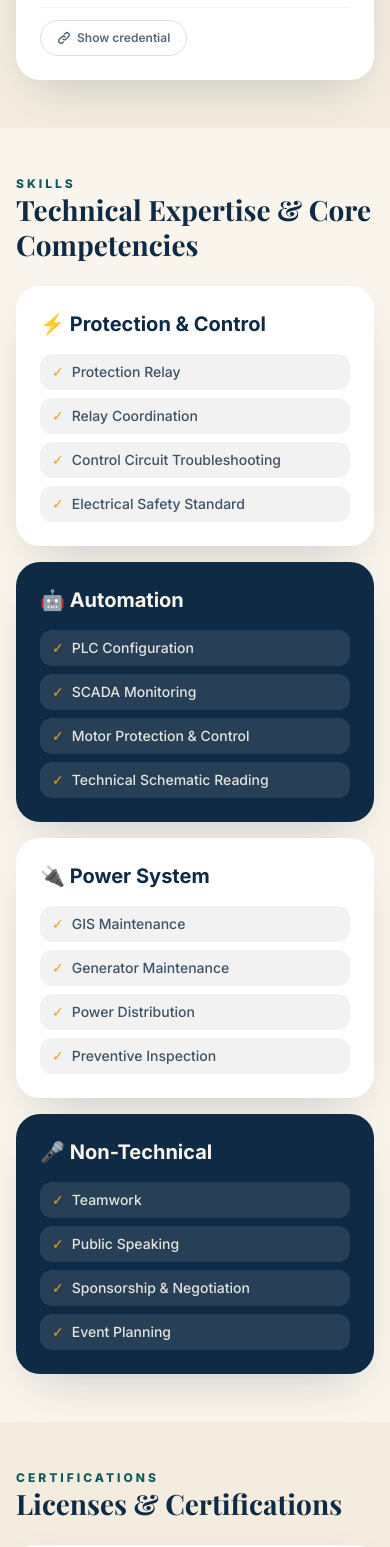
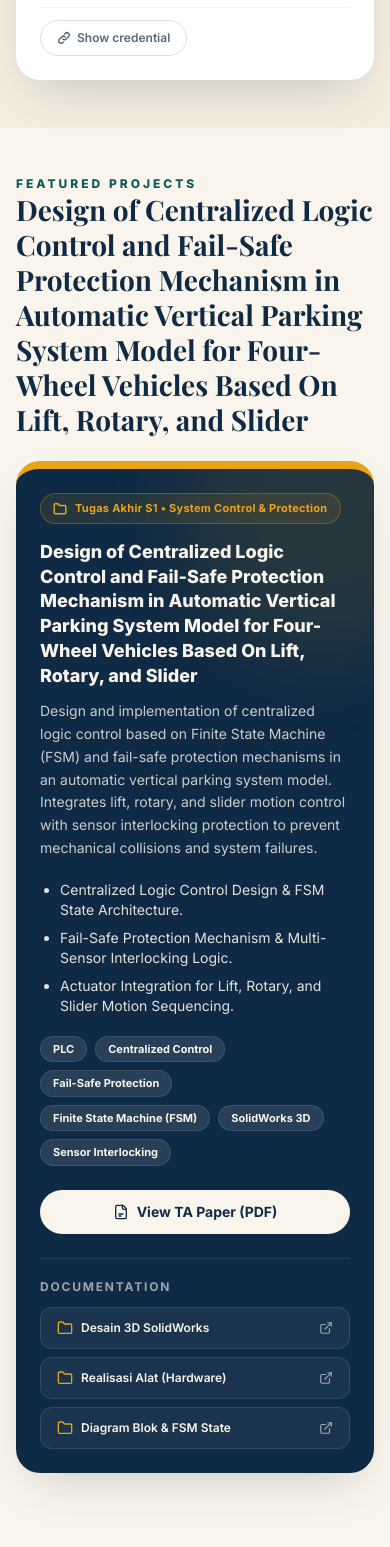
Before and after one commit to DaffaPutraAuzan/Daffa-s-Portofolio, a Next.js app: page / in a window 390 px wide. Shown: the part 4980-6527 px from the top of the page. Built offline with nearby package versions, Linux system fonts and the light colour scheme; a web font is replaced by a local one.

Commit message:
Add Featured Projects section for Final Year Thesis

```diff
--- a/app/page.tsx
+++ b/app/page.tsx
@@ -38,6 +38,7 @@ export default function Page() {
             <div className="hidden md:flex gap-6 text-sm font-medium">
               <a href="#about" className="hover:text-amberbrand">{t.nav.about}</a>
               <a href="#experience" className="hover:text-amberbrand">{t.nav.experience}</a>
+              <a href="#projects" className="hover:text-amberbrand">{t.nav.projects}</a>
               <a href="#skills" className="hover:text-amberbrand">{t.nav.skills}</a>
               <a href="#certifications" className="hover:text-amberbrand">{t.nav.certifications}</a>
               <a href="#contact" className="hover:text-amberbrand">{t.nav.contact}</a>
@@ -222,6 +223,81 @@ export default function Page() {
         </div>
       </section>
 
+
+      {/* FEATURED PROJECTS */}
+      <section id="projects" className="mx-auto max-w-6xl px-4 sm:px-5 py-12 sm:py-16 scroll-mt-24">
+        <p className="reveal text-xs font-extrabold tracking-[0.25em] text-tealdeep">{t.projects.eyebrow}</p>
+        <h2 className="reveal font-display text-[28px] sm:text-4xl md:text-5xl leading-tight font-bold">{t.projects.title}</h2>
+
+        <article className="reveal mt-6 sm:mt-8 relative overflow-hidden rounded-3xl bg-ink text-cream p-6 sm:p-8 shadow-card border-t-8 border-amberbrand">
+          <div aria-hidden="true" className="pointer-events-none absolute -top-24 -right-24 h-72 w-72 rounded-full bg-amberbrand/10 blur-2xl" />
+          <div className="relative">
+            <span className="inline-flex items-center gap-2 rounded-full bg-amberbrand/10 text-amberbrand border border-amberbrand/30 px-3 py-1.5 text-[11px] sm:text-xs font-bold tracking-wide">
+              <svg aria-hidden="true" className="w-3.5 h-3.5 shrink-0" viewBox="0 0 24 24" fill="none" stroke="currentColor" strokeWidth="2.5" strokeLinecap="round" strokeLinejoin="round">
+                <path d="M4 20h16a2 2 0 0 0 2-2V8a2 2 0 0 0-2-2h-7.9a2 2 0 0 1-1.69-.9L9.6 3.9A2 2 0 0 0 7.93 3H4a2 2 0 0 0-2 2v13c0 1.1.9 2 2 2Z" />
+              </svg>
+              {t.projects.category}
+            </span>
+
+            <h3 className="mt-4 font-extrabold text-lg sm:text-2xl leading-snug">{t.projects.title}</h3>
+            <p className="mt-3 text-sm sm:text-base leading-relaxed opacity-80 max-w-3xl">{t.projects.description}</p>
+
+            <ul className="mt-5 space-y-2 text-sm sm:text-[15px] opacity-90 list-disc pl-5">
+              {t.projects.highlights.map((h, i) => (
+                <li key={i}>{h}</li>
+              ))}
+            </ul>
+
+            <div className="mt-5 flex flex-wrap gap-2">
+              {t.projects.tags.map((tag) => (
+                <span key={tag} className="text-[11px] sm:text-xs font-bold rounded-full bg-white/10 border border-white/10 px-3 py-1">{tag}</span>
+              ))}
+            </div>
+
+            <div className="mt-6 flex flex-col sm:flex-row flex-wrap gap-3">
+              <a
+                href="https://drive.google.com/file/d/1cUsF8dE_WAQ8nk1ikc1dDKFBPyH4st4f/view?usp=sharing"
+                target="_blank"
+                rel="noopener noreferrer"
+                className="inline-flex items-center justify-center gap-2 rounded-full bg-cream text-ink px-5 sm:px-6 py-3 text-sm sm:text-base font-bold hover:bg-amberbrand transition-colors"
+              >
+                <svg aria-hidden="true" className="w-4 h-4 sm:w-5 sm:h-5 shrink-0" viewBox="0 0 24 24" fill="none" stroke="currentColor" strokeWidth="2" strokeLinecap="round" strokeLinejoin="round">
+                  <path d="M15 2H6a2 2 0 0 0-2 2v16a2 2 0 0 0 2 2h12a2 2 0 0 0 2-2V7Z" />
+                  <path d="M14 2v4a2 2 0 0 0 2 2h4" />
+                  <path d="M9 15h6" />
+                  <path d="M9 18h3" />
+                </svg>
+                {t.projects.viewPaper}
+              </a>
+            </div>
+
+            <div className="mt-6 pt-5 border-t border-white/10">
+              <div className="text-xs font-bold tracking-[0.15em] text-cream/60 uppercase">{t.projects.docsLabel}</div>
+              <div className="mt-3 grid sm:grid-cols-3 gap-2">
+                {t.projects.docs.map((d) => (
+                  <a
+                    key={d.url}
+                    href={d.url}
+                    target="_blank"
+                    rel="noopener noreferrer"
+                    className="group inline-flex items-center gap-2 rounded-xl bg-white/5 border border-white/10 px-4 py-3 text-xs sm:text-[13px] font-semibold hover:bg-white/10 hover:border-amberbrand/40 transition-colors"
+                  >
+                    <svg aria-hidden="true" className="w-4 h-4 shrink-0 text-amberbrand" viewBox="0 0 24 24" fill="none" stroke="currentColor" strokeWidth="2" strokeLinecap="round" strokeLinejoin="round">
+                      <path d="M4 20h16a2 2 0 0 0 2-2V8a2 2 0 0 0-2-2h-7.9a2 2 0 0 1-1.69-.9L9.6 3.9A2 2 0 0 0 7.93 3H4a2 2 0 0 0-2 2v13c0 1.1.9 2 2 2Z" />
+                    </svg>
+                    <span className="min-w-0">{d.label}</span>
+                    <svg aria-hidden="true" className="w-3.5 h-3.5 shrink-0 ml-auto opacity-60 group-hover:opacity-100 transition-opacity" viewBox="0 0 24 24" fill="none" stroke="currentColor" strokeWidth="2" strokeLinecap="round" strokeLinejoin="round">
+                      <path d="M15 3h6v6" />
+                      <path d="M10 14 21 3" />
+                      <path d="M18 13v6a2 2 0 0 1-2 2H5a2 2 0 0 1-2-2V8a2 2 0 0 1 2-2h6" />
+                    </svg>
+                  </a>
+                ))}
+              </div>
+            </div>
+          </div>
+        </article>
+      </section>
       {/* SKILLS */}
       <section id="skills" className="mx-auto max-w-6xl px-4 sm:px-5 py-12 sm:py-16 scroll-mt-24">
         <p className="reveal text-xs font-extrabold tracking-[0.25em] text-tealdeep">{t.skills.eyebrow}</p>
--- a/lib/i18n.ts
+++ b/lib/i18n.ts
@@ -45,7 +45,18 @@ export type Certificate = {
 };
 
 type Dict = {
-  nav: { about: string; experience: string; skills: string; certifications: string; contact: string; hire: string };
+  nav: { about: string; experience: string; projects: string; skills: string; certifications: string; contact: string; hire: string };
+  projects: {
+    eyebrow: string;
+    category: string;
+    title: string;
+    description: string;
+    highlights: string[];
+    tags: string[];
+    viewPaper: string;
+    docsLabel: string;
+    docs: { label: string; url: string }[];
+  };
   hire: {
     title: string;
     subtitle: string;
@@ -123,6 +134,7 @@ export const dictionaries: Record<Locale, Dict> = {
     nav: {
       about: "About",
       experience: "Experience",
+      projects: "Projects",
       skills: "Skills",
       certifications: "Certifications",
       contact: "Contact",
@@ -252,6 +264,26 @@ export const dictionaries: Record<Locale, Dict> = {
         },
       ],
     },
+
+    projects: {
+      eyebrow: "FEATURED PROJECTS",
+      category: "Tugas Akhir S1 • System Control & Protection",
+      title: "Design of Centralized Logic Control and Fail-Safe Protection Mechanism in Automatic Vertical Parking System Model for Four-Wheel Vehicles Based On Lift, Rotary, and Slider",
+      description: "Design and implementation of centralized logic control based on Finite State Machine (FSM) and fail-safe protection mechanisms in an automatic vertical parking system model. Integrates lift, rotary, and slider motion control with sensor interlocking protection to prevent mechanical collisions and system failures.",
+      highlights: [
+        "Centralized Logic Control Design & FSM State Architecture.",
+        "Fail-Safe Protection Mechanism & Multi-Sensor Interlocking Logic.",
+        "Actuator Integration for Lift, Rotary, and Slider Motion Sequencing.",
+      ],
+      tags: ["PLC", "Centralized Control", "Fail-Safe Protection", "Finite State Machine (FSM)", "SolidWorks 3D", "Sensor Interlocking"],
+      viewPaper: "View TA Paper (PDF)",
+      docsLabel: "Documentation",
+      docs: [
+        { label: "Desain 3D SolidWorks", url: "https://drive.google.com/drive/folders/1QSlIS7v1l5JJIOFjl39fm2gF9rVtKofn?usp=sharing" },
+        { label: "Realisasi Alat (Hardware)", url: "https://drive.google.com/drive/folders/1r1ZeqExLR4PYAVsbj9y6pwConl_A-LFr?usp=sharing" },
+        { label: "Diagram Blok & FSM State", url: "https://drive.google.com/drive/folders/1v1mP52VJlDv7aJ67QMAE_2spfWttRXNX?usp=sharing" },
+      ],
+    },
     skills: {
       eyebrow: "SKILLS",
       title: "Technical Expertise & Core Competencies",
@@ -327,6 +359,7 @@ export const dictionaries: Record<Locale, Dict> = {
     nav: {
       about: "Tentang",
       experience: "Pengalaman",
+      projects: "Proyek",
       skills: "Keterampilan",
       certifications: "Sertifikasi & Lisensi",
       contact: "Kontak",
@@ -456,6 +489,25 @@ export const dictionaries: Record<Locale, Dict> = {
         },
       ],
     },
+    projects: {
+      eyebrow: "PROYEK UNGGULAN",
+      category: "Tugas Akhir S1 • System Control & Protection",
+      title: "Design of Centralized Logic Control and Fail-Safe Protection Mechanism in Automatic Vertical Parking System Model for Four-Wheel Vehicles Based On Lift, Rotary, and Slider",
+      description: "Perancangan dan implementasi logika kontrol terpusat berbasis Finite State Machine (FSM) serta mekanisme perlindungan fail-safe pada model sistem parkir vertikal otomatis. Mengintegrasikan kontrol gerak lift, rotary, dan slider dengan proteksi interlocking sensor untuk mencegah benturan mekanis dan kegagalan sistem.",
+      highlights: [
+        "Centralized Logic Control Design & FSM State Architecture.",
+        "Fail-Safe Protection Mechanism & Multi-Sensor Interlocking Logic.",
+        "Actuator Integration for Lift, Rotary, and Slider Motion Sequencing.",
+      ],
+      tags: ["PLC", "Centralized Control", "Fail-Safe Protection", "Finite State Machine (FSM)", "SolidWorks 3D", "Sensor Interlocking"],
+      viewPaper: "Baca Makalah TA (PDF)",
+      docsLabel: "Dokumentasi",
+      docs: [
+        { label: "Desain 3D SolidWorks", url: "https://drive.google.com/drive/folders/1QSlIS7v1l5JJIOFjl39fm2gF9rVtKofn?usp=sharing" },
+        { label: "Realisasi Alat (Hardware)", url: "https://drive.google.com/drive/folders/1r1ZeqExLR4PYAVsbj9y6pwConl_A-LFr?usp=sharing" },
+        { label: "Diagram Blok & FSM State", url: "https://drive.google.com/drive/folders/1v1mP52VJlDv7aJ67QMAE_2spfWttRXNX?usp=sharing" },
+      ],
+    },
     skills: {
       eyebrow: "KEAHLIAN",
       title: "Keahlian Teknis & Kompetensi Utama",
```
